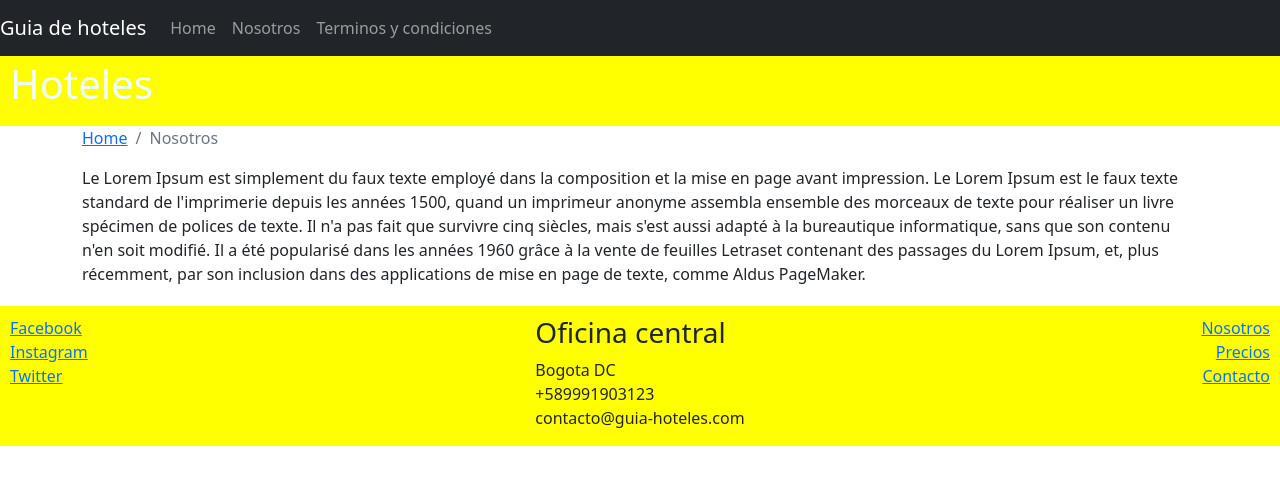
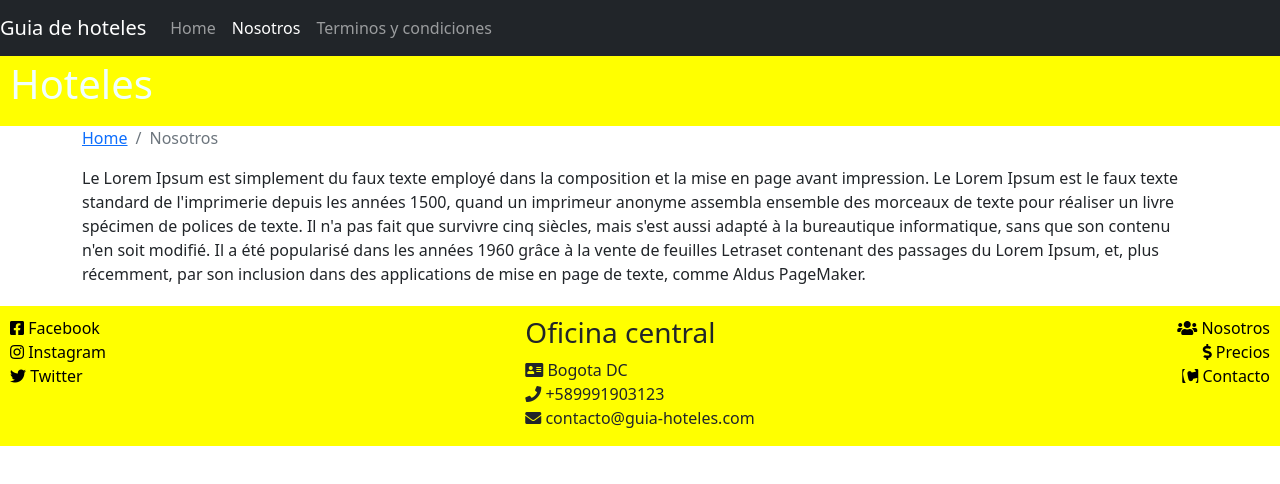
Before and after one commit to hawk867/guia-hoteles, a website: page about.html in a window 1280 px wide. Drawn offline with nearby package versions, Linux system fonts and the light colour scheme.

Commit message:
se agregan iconos

```diff
--- a/about.html
+++ b/about.html
@@ -8,8 +8,8 @@
     <link href="node_modules/bootstrap/dist/css/bootstrap.min.css" rel="stylesheet">
     <link rel="stylesheet" href="css/main.css">
     <!--Fontawesome iconos para importar-->
-<!--    <link rel="stylesheet" href="https://use.fontawesome.com/releases/v5.15.4/css/all.css"-->
-<!--          integrity="sha384-DyZ88mC6Up2uqS4h/KRgHuoeGwBcD4Ng9SiP4dIRy0EXTlnuz47vAwmeGwVChigm" crossorigin="anonymous">-->
+    <link rel="stylesheet" href="https://use.fontawesome.com/releases/v5.15.4/css/all.css"
+          integrity="sha384-DyZ88mC6Up2uqS4h/KRgHuoeGwBcD4Ng9SiP4dIRy0EXTlnuz47vAwmeGwVChigm" crossorigin="anonymous">
 <!--    &lt;!&ndash;Animaciones&ndash;&gt;-->
 <!--    <link rel="stylesheet" href="https://cdnjs.cloudflare.com/ajax/libs/animate.css/4.1.1/animate.min.css"/>-->
 <!--    <link rel="icon" type="image/x-icon" href="favicon.ico">-->
@@ -23,7 +23,7 @@
         <div class="collapse navbar-collapse" id="navbarSupportedContent">
             <ul class="navbar-nav mr-auto">
                 <li class="nav-item"><a class="nav-link" href="./index.html">Home</a></li>
-                <li class="nav-item active"><a class="nav-link" href="#">Nosotros</a></li>
+                <li class="nav-item"><a class="nav-link active" href="#">Nosotros</a></li>
                 <li class="nav-item"><a class="nav-link" href="#">Terminos y condiciones</a></li>
             </ul>
         </div>
@@ -51,22 +51,22 @@
     <footer>
         <div class="row">
             <div class="col-sm-4 d-flex flex-column">
-                <a href="https://www.facebook.com/">Facebook</a>
-                <a href="https://www.instagram.com/">Instagram</a>
-                <a href="https://www.twitter.com/">Twitter</a>
+                <a href="https://www.facebook.com/"><i class="fab fa-facebook-square"></i> Facebook</a>
+                <a href="https://www.instagram.com/"><i class="fab fa-instagram"></i> Instagram</a>
+                <a href="https://www.twitter.com/"><i class="fab fa-twitter"></i> Twitter</a>
             </div>
             <div class="col-sm-4 d-flex flex-column align-items-center">
                 <address>
                     <h3>Oficina central</h3>
-                    Bogota DC <br>
-                    +589991903123 <br>
-                    contacto@guia-hoteles.com
+                    <i class="fas fa-address-card"></i> Bogota DC <br>
+                    <i class="fas fa-phone"></i> +589991903123 <br>
+                    <i class="fas fa-envelope"></i> contacto@guia-hoteles.com
                 </address>
             </div>
             <div class="col-sm-4 d-flex flex-column align-items-end">
-                <a href="https://www.facebook.com/">Nosotros</a>
-                <a href="https://www.instagram.com/">Precios</a>
-                <a href="https://www.twitter.com/">Contacto</a>
+                <a href="./about.html"><i class="fas fa-users"></i> Nosotros</a>
+                <a href="https://www.instagram.com/"><i class="fas fa-dollar-sign"></i> Precios</a>
+                <a href="https://www.twitter.com/"><i class="fab fa-contao"></i> Contacto</a>
             </div>
         </div>
     </footer>
--- a/css/main.css
+++ b/css/main.css
@@ -16,3 +16,7 @@ footer{
 .btn{
     width: 100%;
 }
+footer a{
+    text-decoration: none;
+    color: black;
+}
```
Also changed, not shown: index.html (+12 -12 lines).
